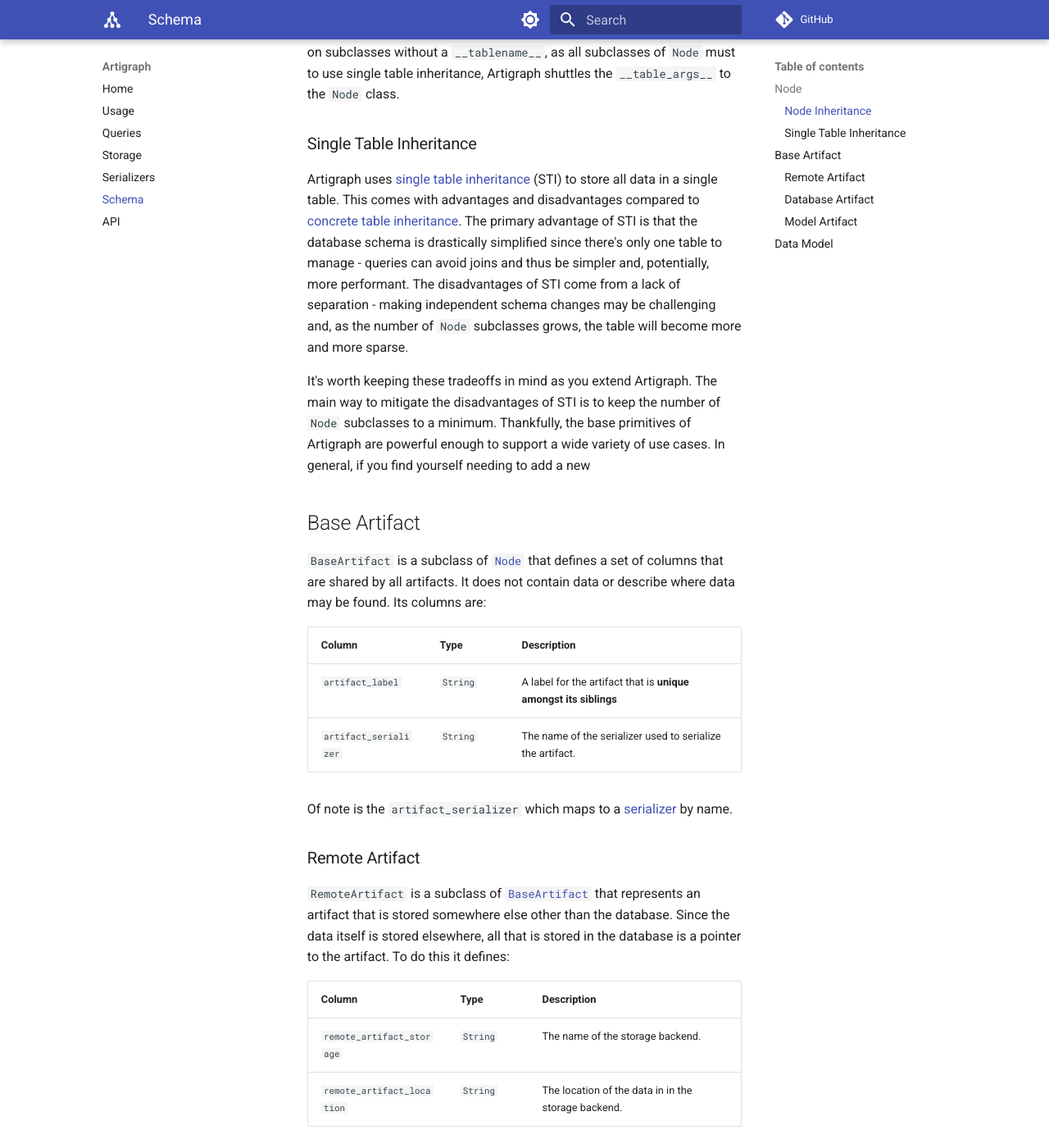
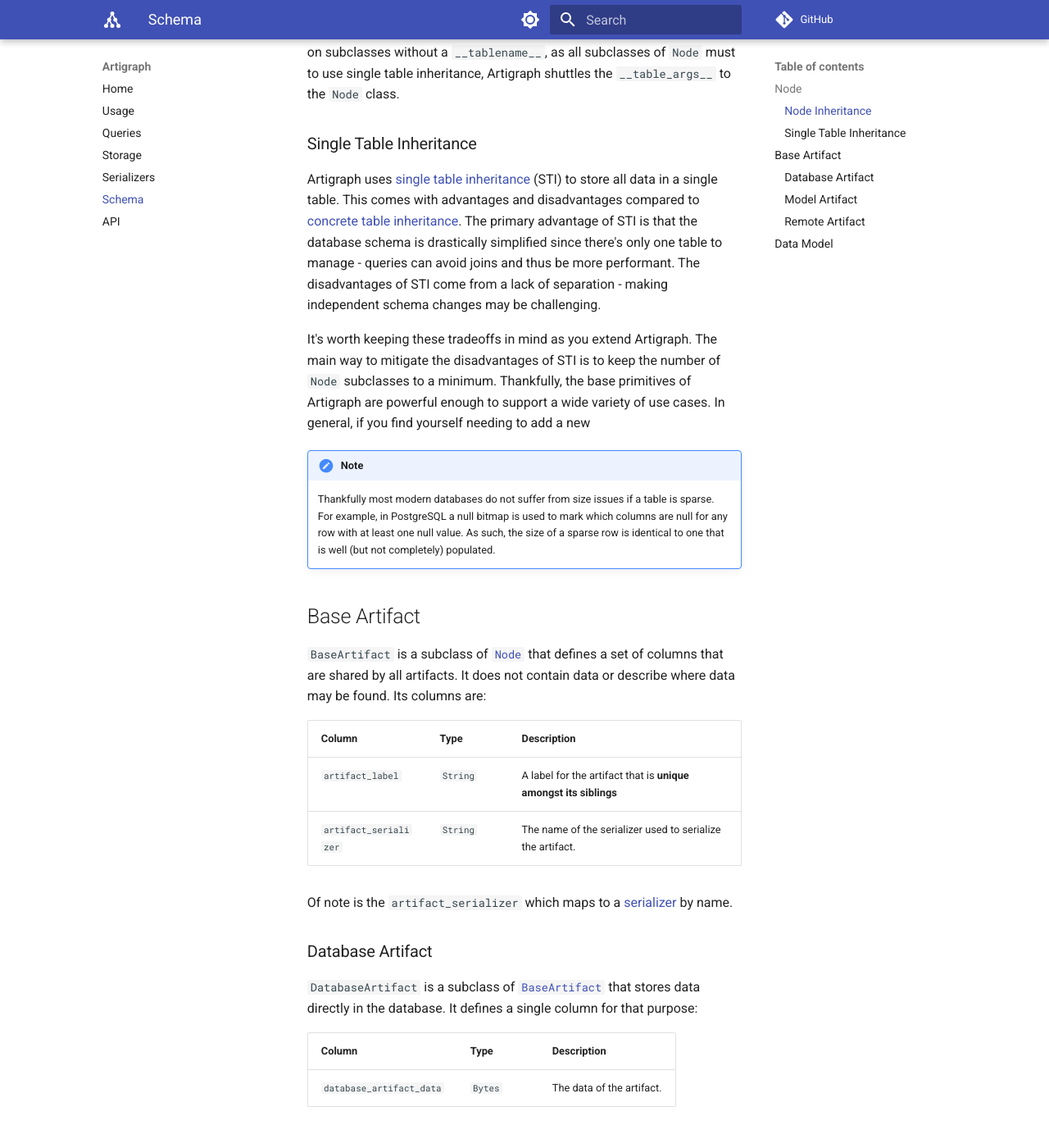
Before and after one commit to rmorshea/artigraph, an MkDocs documentation site: the page built from docs/schema.md, in a window 1280 px wide and 1400 px high, scrolled down 1597 px. Shown: the whole window at 82% size. Built offline with MkDocs 1.6.1 and Material for MkDocs 9.7.7, drawn with Linux system fonts in a browser that asks for light colours; comment, search, counter and statistics services are not loaded; some of the changed text lies outside the part shown.

Commit message:
minor doc improvements

```diff
--- a/docs/schema.md
+++ b/docs/schema.md
@@ -63,15 +63,21 @@ Artigraph uses
 compared to
 [concrete table inheritance](https://docs.sqlalchemy.org/en/20/orm/inheritance.html#concrete-table-inheritance).
 The primary advantage of STI is that the database schema is drastically simplified since
-there's only one table to manage - queries can avoid joins and thus be simpler and,
-potentially, more performant. The disadvantages of STI come from a lack of separation -
-making independent schema changes may be challenging and, as the number of `Node`
-subclasses grows, the table will become more and more sparse.
+there's only one table to manage - queries can avoid joins and thus be more performant.
+The disadvantages of STI come from a lack of separation - making independent schema
+changes may be challenging.
 
 It's worth keeping these tradeoffs in mind as you extend Artigraph. The main way to
 mitigate the disadvantages of STI is to keep the number of `Node` subclasses to a
 minimum. Thankfully, the base primitives of Artigraph are powerful enough to support a
 wide variety of use cases. In general, if you find yourself needing to add a new
+
+!!! note
+
+    Thankfully most modern databases do not suffer from size issues if a table is
+    sparse. For example, in PostgreSQL a null bitmap is used to mark which columns
+    are null for any row with at least one null value. As such, the size of a sparse
+    row is identical to one that is well (but not completely) populated.
 
 ## Base Artifact
 
@@ -86,20 +92,6 @@ Its columns are:
 
 Of note is the `artifact_serializer` which maps to a [serializer](serializers.md) by
 name.
-
-### Remote Artifact
-
-`RemoteArtifact` is a subclass of [`BaseArtifact`](#base-artifact) that represents an
-artifact that is stored somewhere else other than the database. Since the data itself is
-stored elsewhere, all that is stored in the database is a pointer to the artifact. To do
-this it defines:
-
-| Column                     | Type     | Description                                         |
-| -------------------------- | -------- | --------------------------------------------------- |
-| `remote_artifact_storage`  | `String` | The name of the storage backend.                    |
-| `remote_artifact_location` | `String` | The location of the data in in the storage backend. |
-
-The `remote_artifact_storage` column maps to a [storage backend](storage.md) by name.
 
 ### Database Artifact
 
```
Also changed, not shown: other parts of docs/schema.md (+21 -7 lines), docs/index.md (+4 -4 lines), docs/queries.md (+32 -29 lines).
